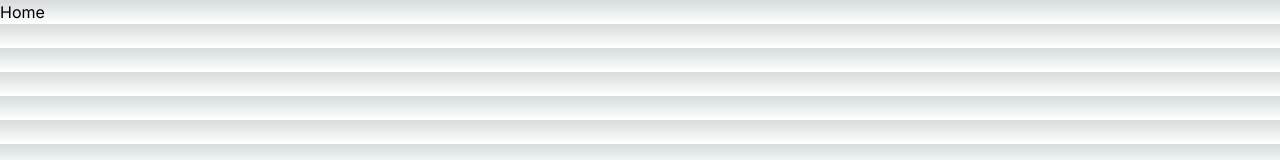
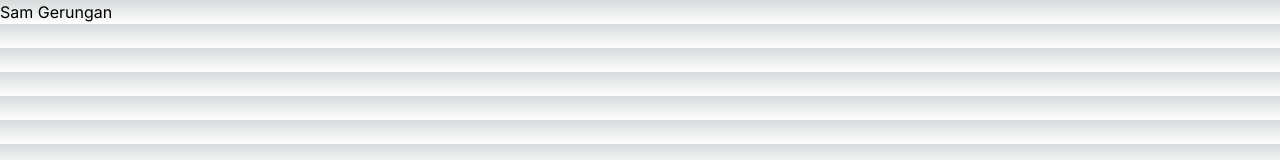
Before and after one commit to Sam-T-G/sam-modern-portfolio, a Next.js app: page / in a window 1280 px wide. Shown: the top 160 px of the page. Built offline with nearby package versions, Linux system fonts and the light colour scheme.

Commit message:
Update page.tsx

```diff
--- a/src/app/page.tsx
+++ b/src/app/page.tsx
@@ -1,7 +1,17 @@
 import Image from "next/image";
 
 const Home = () => {
-  return <div>Home</div>;
+  return (
+    <>
+      <header>
+        <div className="container mx-auto flex flex-wrap p5 flex-col md:flex-row items-center">
+          <a className="flex title-font">
+            <h1>Sam Gerungan</h1>
+          </a>
+        </div>
+      </header>
+    </>
+  );
 };
 
 export default Home;
```
